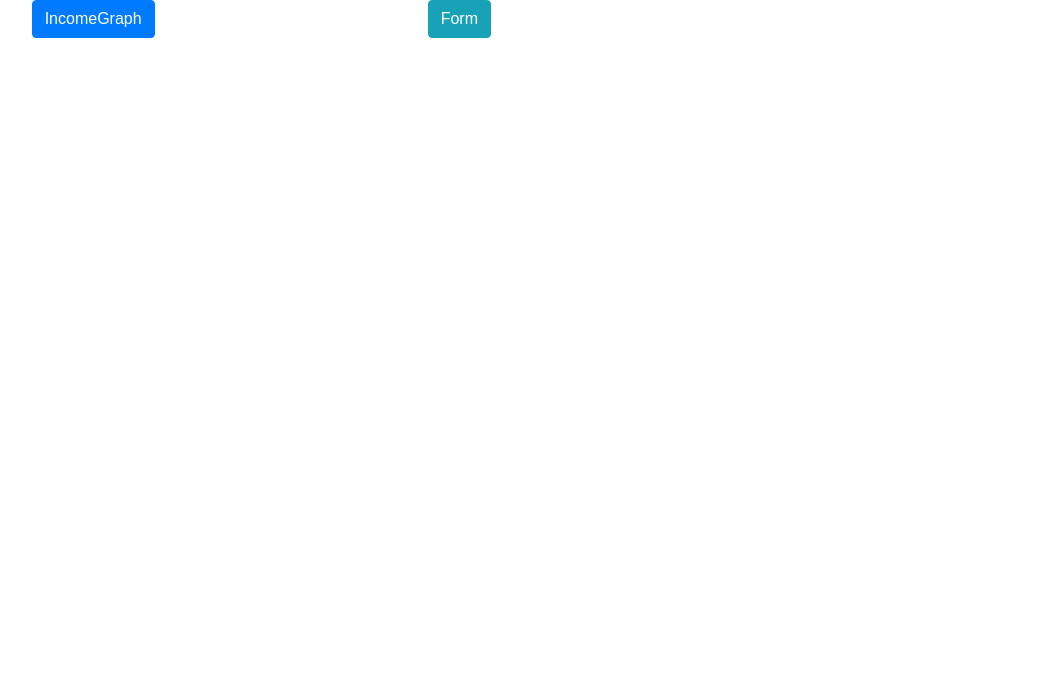
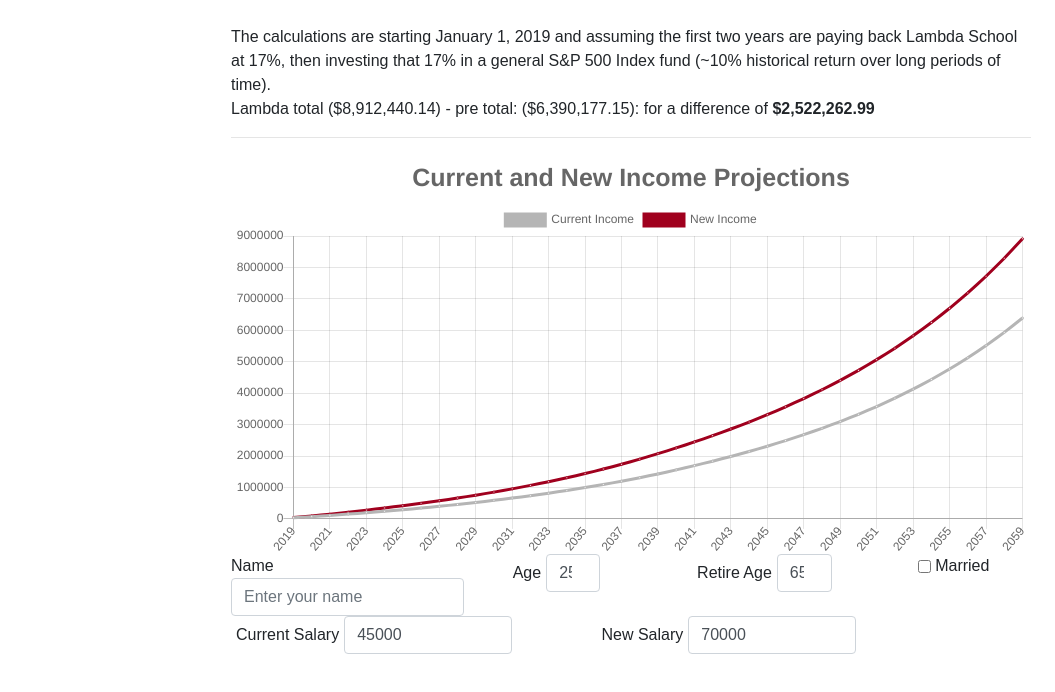
Before and after one commit to tgreenhalgh/incomeGraph, a React (Create React App) app: page / in a window 1280 px wide. Shown: the top 692 px of the page, without its empty margins (9-1064 px from the left). Built offline with nearby package versions, Linux system fonts and the light colour scheme.

Commit message:
removes routing, updates styling

```diff
--- a/package.json
+++ b/package.json
@@ -8,7 +8,6 @@
     "react": "^16.4.1",
     "react-chartjs-2": "^2.7.2",
     "react-dom": "^16.4.1",
-    "react-router-dom": "^4.3.1",
     "react-scripts": "1.1.4",
     "reactstrap": "^6.2.0",
     "styled-components": "^3.3.3"
--- a/src/App.css
+++ b/src/App.css
@@ -1,3 +1,5 @@
 .App {
   /* text-align: center; */
+  max-width: 800px;
+  margin: 25px auto;
 }
--- a/src/App.js
+++ b/src/App.js
@@ -1,13 +1,10 @@
 import React from 'react';
-import { Route } from 'react-router-dom';
-import Header from './components/Header';
 import InputForm from './components/InputForm';
 import './App.css';
 
 const App = () => (
   <div className="App">
-    <Route path="/" component={Header} />
-    <Route exact path="/form" render={props => <InputForm {...props} />} />
+    <InputForm />
   </div>
 );
 
--- a/src/components/Graph.js
+++ b/src/components/Graph.js
@@ -49,16 +49,16 @@ class Graph extends React.Component {
             pointRadius: 0,
             pointHitRadius: 0,
             data: [],
-          }
-        ]
-      }
-    }
+          },
+        ],
+      },
+    };
   }
 
   componentDidUpdate(prevProps) {
     console.log(this.props);
-    if(this.props !== prevProps)
-    {this.setState({
+    if (this.props !== prevProps) {
+      this.setState({
         chartData: {
           labels: this.props.labels,
           datasets: [
@@ -66,17 +66,17 @@ class Graph extends React.Component {
               label: 'Current Income',
               fill: false,
               lineTension: 0.1,
-            backgroundColor: 'rgba(75,192,192,0.4)',
-            borderColor: 'rgba(75,192,192,1)',
+              backgroundColor: '#b5b5b5',
+              borderColor: '#b5b5b5',
               borderCapStyle: 'butt',
               borderDash: [],
               borderDashOffset: 0.0,
               borderJoinStyle: 'miter',
-            pointBorderColor: 'rgba(75,192,192,1)',
+              pointBorderColor: '#b5b5b5',
               pointBackgroundColor: '#fff',
               pointBorderWidth: 1,
               pointHoverRadius: 5,
-            pointHoverBackgroundColor: 'rgba(75,192,192,1)',
+              pointHoverBackgroundColor: '#b5b5b5',
               pointHoverBorderColor: 'rgba(220,220,220,1)',
               pointHoverBorderWidth: 2,
               pointRadius: 1,
@@ -87,45 +87,46 @@ class Graph extends React.Component {
               label: 'New Income',
               fill: false,
               lineTension: 0.1,
-            backgroundColor: 'rgba(75,192,192,0.4)',
-            borderColor: 'rgba(75,192,192,1)',
+              backgroundColor: '#A0001E',
+              borderColor: '#A0001E',
               borderCapStyle: 'butt',
               borderDash: [],
               borderDashOffset: 0.0,
               borderJoinStyle: 'miter',
-            pointBorderColor: 'rgba(75,192,192,1)',
+              pointBorderColor: '#A0001E',
               pointBackgroundColor: '#fff',
               pointBorderWidth: 1,
               pointHoverRadius: 5,
-            pointHoverBackgroundColor: 'rgba(75,192,192,1)',
+              pointHoverBackgroundColor: '#A0001E',
               pointHoverBorderColor: 'rgba(220,220,220,1)',
               pointHoverBorderWidth: 2,
               pointRadius: 1,
               pointHitRadius: 10,
               data: this.props.newData,
+            },
+          ],
+        },
+      });
     }
-        ]
-      }
-    })}
   }
 
   render() {
     return (
       <div className="chart">
-        <Line data={this.state.chartData}
+        <Line
+          data={this.state.chartData}
           options={{
             title: {
               display: true,
               text: 'Current and New Income Projections',
               fontSize: 25,
-          }
+            },
           }}
           datasetKeyProvider={() => Math.random()}
         />
       </div>
-    )
+    );
   }
-
 }
 
 export default Graph;
--- a/src/components/Header.js
+++ /dev/null
@@ -1,33 +0,0 @@
-import React from 'react';
-import { Button } from 'reactstrap';
-
-const Header = props => {
-  const homeClick = () => {
-    props.history.push('/');
-  };
-
-  const formClick = () => {
-    props.history.push('/form');
-  };
-
-  return (
-    <div className="row">
-      <div className="col-sm-4">
-        <Button
-          color="primary"
-          style={{ marginLeft: '10%' }}
-          onClick={homeClick}
-        >
-          IncomeGraph
-        </Button>
-      </div>
-      <div className="col-sm-8">
-        <Button color="info" onClick={formClick}>
-          Form
-        </Button>
-      </div>
-    </div>
-  );
-};
-
-export default Header;
--- a/src/components/InputForm.js
+++ b/src/components/InputForm.js
@@ -169,6 +169,32 @@ class InputForm extends React.Component {
   render() {
     return (
       <React.Fragment>
+        The calculations are starting January 1, {this.state.labels[0]} and
+        assuming the first two years are paying back Lambda School at 17%, then
+        investing that 17% in a general S&P 500 Index fund (~10% historical
+        return over long periods of time).<br />
+        <span>
+          Lambda total ({this.state.newMax.toLocaleString('en-US', {
+            style: 'currency',
+            currency: 'USD',
+          })}){' - '}pre total: ({this.state.curMax.toLocaleString('en-US', {
+            style: 'currency',
+            currency: 'USD',
+          })}){':  '}
+          for a difference of{' '}
+          <strong>
+            {(this.state.newMax - this.state.curMax).toLocaleString('en-US', {
+              style: 'currency',
+              currency: 'USD',
+            })}
+          </strong>
+        </span>
+        <hr />
+        <Graph
+          curData={this.state.curData}
+          newData={this.state.newData}
+          labels={this.state.labels}
+        />
         <Form inline>
           <div className="row">
             <div className="col-sm-4">
@@ -247,32 +273,7 @@ class InputForm extends React.Component {
             </div>
           </div>
         </Form>
-        The calculations are starting January 1, {this.state.labels[0]} and
-        assuming the first two years are paying back Lambda School at 17%, then
-        investing that 17% in a general S&P 500 Index fund (~10% historical
-        return over long periods of time).<br />
-        <span>
-          Lambda total ({this.state.newMax.toLocaleString('en-US', {
-            style: 'currency',
-            currency: 'USD',
-          })}){' - '}pre total: ({this.state.curMax.toLocaleString('en-US', {
-            style: 'currency',
-            currency: 'USD',
-          })}){':  '}
-          for a difference of{' '}
-          <strong>
-            {(this.state.newMax - this.state.curMax).toLocaleString('en-US', {
-              style: 'currency',
-              currency: 'USD',
-            })}
-          </strong>
-        </span>
-        <hr />
-        <Graph
-          curData={this.state.curData}
-          newData={this.state.newData}
-          labels={this.state.labels}
-        />
+
       </React.Fragment>
     );
   }
--- a/src/index.js
+++ b/src/index.js
@@ -1,13 +1,7 @@
 import React from 'react';
 import ReactDOM from 'react-dom';
-import { BrowserRouter as Router } from 'react-router-dom';
 import 'bootstrap/dist/css/bootstrap.min.css';
 import './index.css';
 import App from './App';
 
-ReactDOM.render(
-  <Router>
-    <App />
-  </Router>,
-  document.getElementById('root'),
-);
+ReactDOM.render(<App />, document.getElementById('root'));
```
Lines whose indentation alone changed are shown as unchanged.
